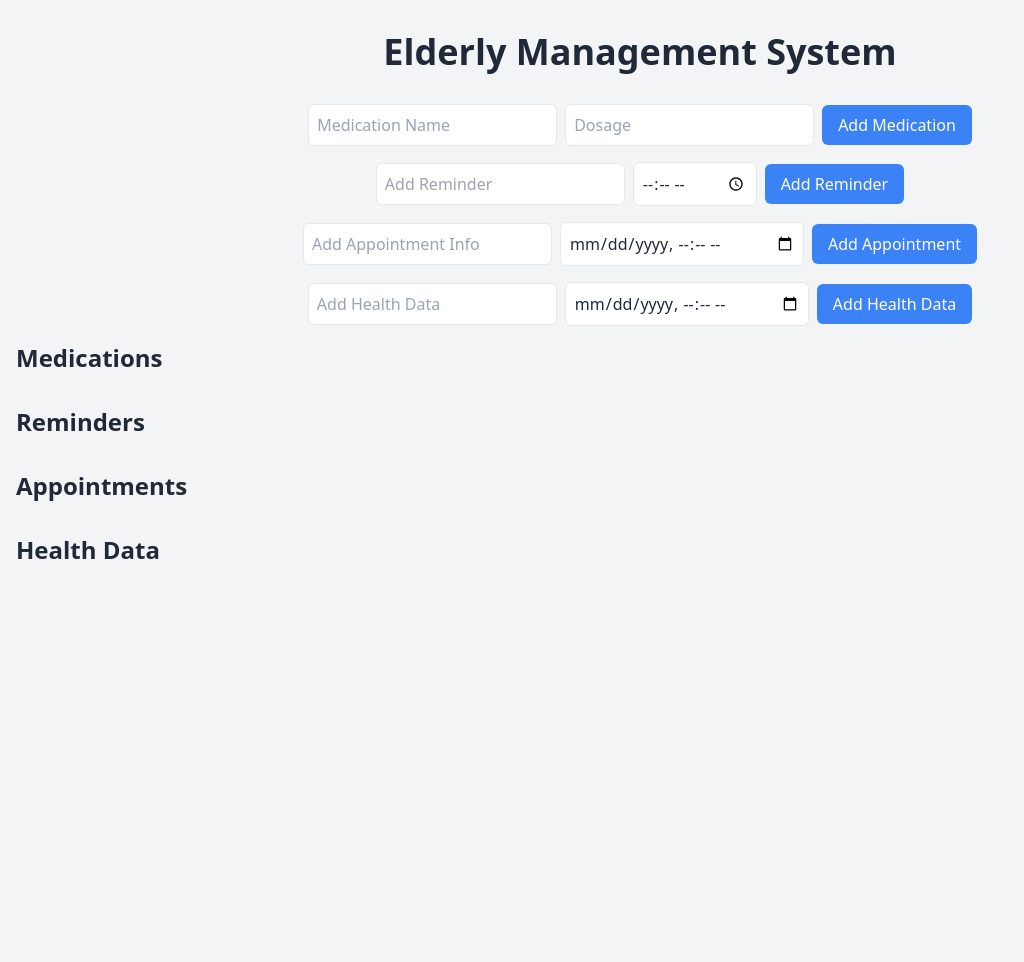
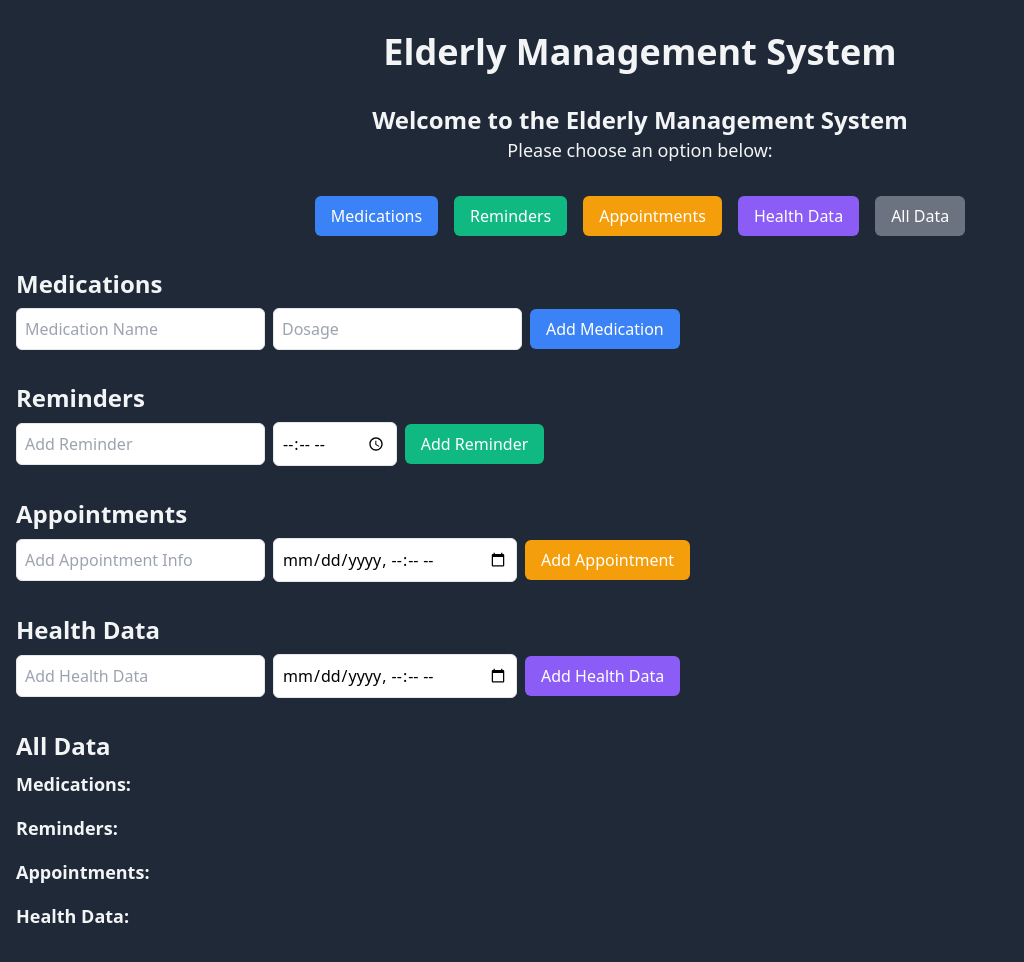
Before and after one commit to Deep4GB/CMPSC472_FinalProject, a Flask app: page / in a window 1280 px wide. Shown: the whole page, without its empty margins (0-1024 px from the left). Before the commit the page ends 559 px from the top, so only its background shows below. Run offline with Flask 3, Linux system fonts and the light colour scheme.

Commit message:
updated html

```diff
--- a/templates/index.html
+++ b/templates/index.html
@@ -7,77 +7,119 @@
     <link href="https://cdn.jsdelivr.net/npm/tailwindcss@2.2.16/dist/tailwind.min.css" rel="stylesheet">
 </head>
 
-<body class="bg-gray-100 text-gray-800">
+<body class="bg-gray-800 text-gray-100">
     <div class="container mx-auto py-8 px-4">
         <h1 class="text-4xl font-bold text-center mb-8">Elderly Management System</h1>
 
+        <!-- Welcome message -->
+        <div class="text-center mb-8">
+            <h2 class="text-2xl font-semibold">Welcome to the Elderly Management System</h2>
+            <p class="text-lg">Please choose an option below:</p>
+        </div>
+
+        <!-- Cards for Options -->
+        <div class="flex justify-center space-x-4 mb-8">
+            <a href="#medications" class="bg-blue-500 hover:bg-blue-600 text-white px-4 py-2 rounded-md">Medications</a>
+            <a href="#reminders" class="bg-green-500 hover:bg-green-600 text-white px-4 py-2 rounded-md">Reminders</a>
+            <a href="#appointments" class="bg-yellow-500 hover:bg-yellow-600 text-white px-4 py-2 rounded-md">Appointments</a>
+            <a href="#healthdata" class="bg-purple-500 hover:bg-purple-600 text-white px-4 py-2 rounded-md">Health Data</a>
+            <a href="#alldata" class="bg-gray-500 hover:bg-gray-600 text-white px-4 py-2 rounded-md">All Data</a>
+        </div>
+
         <!-- Medication Form -->
-        <div class="flex justify-center mb-4">
+        <div id="medications" class="mb-8">
+            <h2 class="text-2xl font-bold mb-2">Medications</h2>
             <form action="/add_medication" method="post" class="flex items-center space-x-2">
-                <input type="text" name="medication_name" placeholder="Medication Name" class="p-2 rounded-md border">
-                <input type="text" name="dosage" placeholder="Dosage" class="p-2 rounded-md border">
+                <input type="text" name="medication_name" placeholder="Medication Name" class="p-2 rounded-md border" style="color: black;">
+                <input type="text" name="dosage" placeholder="Dosage" class="p-2 rounded-md border" style="color: black;">
                 <button type="submit" class="bg-blue-500 text-white px-4 py-2 rounded-md">Add Medication</button>
             </form>
+            <!-- Display Medications -->
+            <ul class="list-disc pl-4 mt-2">
+                {% for medication in medications %}
+                    <li>{{ medication.medication_name }} - {{ medication.dosage }}</li>
+                {% endfor %}
+            </ul>
         </div>
 
         <!-- Reminders Form with Time -->
-        <div class="flex justify-center mb-4">
+        <div id="reminders" class="mb-8">
+            <h2 class="text-2xl font-bold mb-2">Reminders</h2>
             <form action="/add_reminder" method="post" class="flex items-center space-x-2">
-                <input type="text" name="reminder_text" placeholder="Add Reminder" class="p-2 rounded-md border">
-                <input type="time" name="reminder_time" class="p-2 rounded-md border">
-                <button type="submit" class="bg-blue-500 text-white px-4 py-2 rounded-md">Add Reminder</button>
+                <input type="text" name="reminder_text" placeholder="Add Reminder" class="p-2 rounded-md border" style="color: black;">
+                <input type="time" name="reminder_time" class="p-2 rounded-md border" style="color: black;">
+                <button type="submit" class="bg-green-500 text-white px-4 py-2 rounded-md">Add Reminder</button>
             </form>
+            <!-- Display Reminders -->
+            <ul class="list-disc pl-4 mt-2">
+                {% for reminder in reminders %}
+                    <li>{{ reminder.reminder_text }} - {{ reminder.reminder_time }}</li>
+                {% endfor %}
+            </ul>
         </div>
 
         <!-- Appointments Form -->
-        <div class="flex justify-center mb-4">
+        <div id="appointments" class="mb-8">
+            <h2 class="text-2xl font-bold mb-2">Appointments</h2>
             <form action="/add_appointment" method="post" class="flex items-center space-x-2">
-                <input type="text" name="appointment_info" placeholder="Add Appointment Info" class="p-2 rounded-md border">
-                <input type="datetime-local" name="appointment_time" class="p-2 rounded-md border">
-                <button type="submit" class="bg-blue-500 text-white px-4 py-2 rounded-md">Add Appointment</button>
+                <input type="text" name="appointment_info" placeholder="Add Appointment Info" class="p-2 rounded-md border" style="color: black;">
+                <input type="datetime-local" name="appointment_time" class="p-2 rounded-md border" style="color: black;">
+                <button type="submit" class="bg-yellow-500 text-white px-4 py-2 rounded-md">Add Appointment</button>
             </form>
+            <!-- Display Appointments -->
+            <ul class="list-disc pl-4 mt-2">
+                {% for appointment in appointments %}
+                    <li>{{ appointment.appointment_info }} - {{ appointment.appointment_time }}</li>
+                {% endfor %}
+            </ul>
         </div>
 
         <!-- Health Data Form -->
-        <div class="flex justify-center mb-4">
+        <div id="healthdata" class="mb-8">
+            <h2 class="text-2xl font-bold mb-2">Health Data</h2>
             <form action="/add_health_data" method="post" class="flex items-center space-x-2">
-                <input type="text" name="health_metric" placeholder="Add Health Data" class="p-2 rounded-md border">
-                <input type="datetime-local" name="health_time" class="p-2 rounded-md border">
-                <button type="submit" class="bg-blue-500 text-white px-4 py-2 rounded-md">Add Health Data</button>
+                <input type="text" name="health_metric" placeholder="Add Health Data" class="p-2 rounded-md border" style="color: black;">
+                <input type="datetime-local" name="health_time" class="p-2 rounded-md border" style="color: black;">
+                <button type="submit" class="bg-purple-500 text-white px-4 py-2 rounded-md">Add Health Data</button>
             </form>
+            <!-- Display Health Data -->
+            <ul class="list-disc pl-4 mt-2">
+                {% for data in health_data %}
+                    <li>{{ data.timestamp }} - {{ data.health_metric }}</li>
+                {% endfor %}
+            </ul>
         </div>
 
-        <!-- Display Medications -->
-        <div class="mb-8">
-            <h2 class="text-2xl font-bold mb-2">Medications</h2>
+        <!-- Display All Data -->
+        <div id="alldata">
+            <h2 class="text-2xl font-bold mb-2">All Data</h2>
+            <!-- Display All Data -->
+            <div>
+                <h3 class="text-lg font-semibold">Medications:</h3>
                 <ul class="list-disc pl-4">
                     {% for medication in medications %}
                         <li>{{ medication.medication_name }} - {{ medication.dosage }}</li>
                     {% endfor %}
                 </ul>
             </div>
-
-        <!-- Display Reminders -->
-        <div class="mb-8">
-            <h2 class="text-2xl font-bold mb-2">Reminders</h2>
-            <ul id="remindersList" class="list-disc pl-4">
-                <!-- Reminders will be dynamically populated here -->
-            </ul>
-        </div>
-
-        <!-- Display Appointments -->
-        <div class="mb-8">
-            <h2 class="text-2xl font-bold mb-2">Appointments</h2>
+            <div class="mt-4">
+                <h3 class="text-lg font-semibold">Reminders:</h3>
                 <ul class="list-disc pl-4">
-                {% for appointment in appointments %}
-                    <li>{{ appointment.appointment_info }}</li>
+                    {% for reminder in reminders %}
+                        <li>{{ reminder.reminder_text }} - {{ reminder.reminder_time }}</li>
                     {% endfor %}
                 </ul>
             </div>
-
-        <!-- Display Health Data -->
-        <div>
-            <h2 class="text-2xl font-bold mb-2">Health Data</h2>
+            <div class="mt-4">
+                <h3 class="text-lg font-semibold">Appointments:</h3>
+                <ul class="list-disc pl-4">
+                    {% for appointment in appointments %}
+                        <li>{{ appointment.appointment_info }} - {{ appointment.appointment_time }}</li>
+                    {% endfor %}
+                </ul>
+            </div>
+            <div class="mt-4">
+                <h3 class="text-lg font-semibold">Health Data:</h3>
                 <ul class="list-disc pl-4">
                     {% for data in health_data %}
                         <li>{{ data.timestamp }} - {{ data.health_metric }}</li>
@@ -85,39 +127,7 @@
                 </ul>
             </div>
         </div>
-
-    <script>
-        // JavaScript logic to generate reminders based on the current time
-        const remindersList = document.getElementById('remindersList');
-
-        // Function to check the current time and display reminders
-        function checkReminders() {
-            const currentTime = new Date();
-
-            // Example: Check for a specific reminder time (modify this as needed)
-            const medicationTime = new Date('2023-11-20T08:00:00'); // Set the medication time
-            if (currentTime.getHours() === medicationTime.getHours() && currentTime.getMinutes() === medicationTime.getMinutes()) {
-                const reminderItem = document.createElement('li');
-                reminderItem.textContent = 'Take your medicine now.';
-                remindersList.appendChild(reminderItem);
-            }
-
-            // Add more logic for other reminders or appointments
-            // Example: Check for appointments and display reminders
-            // const appointmentTime = new Date('2023-11-20T14:00:00'); // Set the appointment time
-            // if (currentTime.getHours() === appointmentTime.getHours() && currentTime.getMinutes() === appointmentTime.getMinutes()) {
-            //     const reminderItem = document.createElement('li');
-            //     reminderItem.textContent = 'Appointment today at 2:00 PM.';
-            //     remindersList.appendChild(reminderItem);
-            // }
-        }
-
-        // Call the function initially
-        checkReminders();
-
-        // Update the reminders every minute
-        setInterval(checkReminders, 60000); // Check every minute
-    </script>
+    </div>
 </body>
 
 </html>
```
Lines whose indentation alone changed are shown as unchanged.
